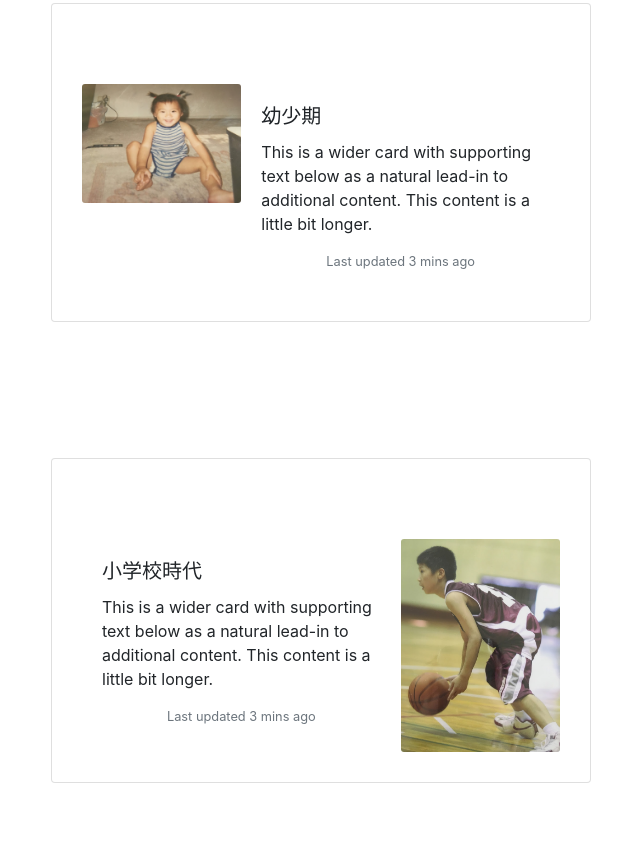
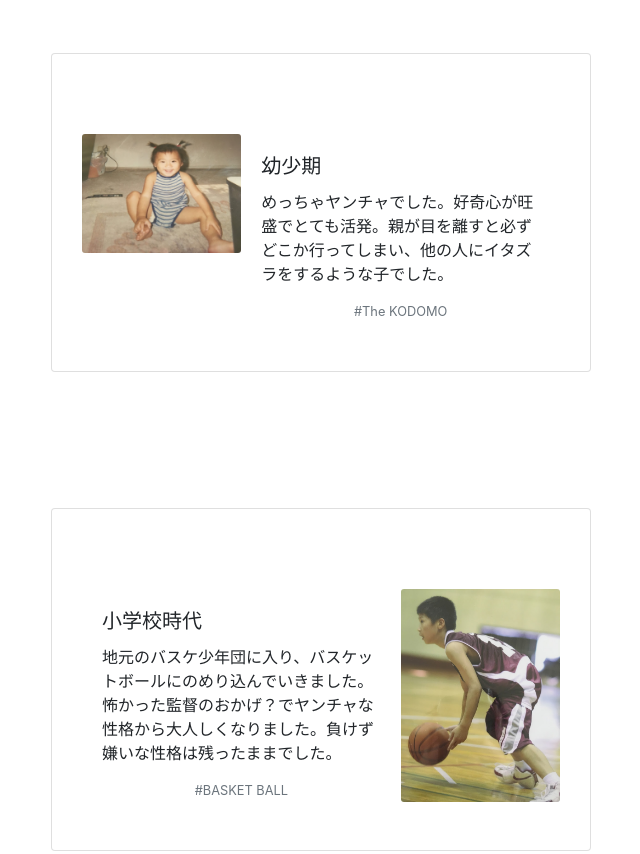
Before and after one commit to Yuto921/SelfProduction, a plain HTML site: page index.html in a window 1280 px wide. Shown: the part 1343-2197 px from the top of the page, without its empty margins (319-959 px from the left). Drawn offline with nearby package versions, Linux system fonts and the light colour scheme.

Commit message:
Cardsのところに文章を追加

```diff
--- a/index.html
+++ b/index.html
@@ -47,7 +47,9 @@
                         <br><br>
                         <div class="face-description">
                         <div class="col-12">#What I want to be in the future</div>
-                        <div class="col-12">ビジネスの世界でアスリートとして活躍したい。私のアスリートの定義は、他の誰と比べることなく、常に自分自身と向き合い過去の自分と比較し、最高の自分を創っていくプロフェッショナルだ。そしてその自分の成長へ努力する姿を通して、周りに評価されたり、認められたりして感動を与えている。</div>
+                        <div class="col-12">
+                            ビジネスの世界でアスリートとして活躍したい。アスリートは他の誰と比べることなく、常に自分自身と向き合い、最高の自分を創っていくプロフェッショナル。
+                            そしてその自分の努力する姿やスキルを通して、周りに影響を与え、感動や勇気を届けている。自分自身への向上心、最高の自分を追い求めるプロセスを通して、周りに自身の存在価値や意義を作り出したい。プロジェクトベースで求められるようなプロビジネス選手になる。</div>
                         </div>
                     </div>
                 </div>
@@ -100,8 +102,8 @@
                         <div class="col-md-8">
                         <div class="card-body">
                             <h5 class="card-title">幼少期</h5>
-                            <p class="card-text">This is a wider card with supporting text below as a natural lead-in to additional content. This content is a little bit longer.</p>
-                            <p class="card-text"><small class="text-muted">Last updated 3 mins ago</small></p>
+                            <p class="card-text">めっちゃヤンチャでした。好奇心が旺盛でとても活発。親が目を離すと必ずどこか行ってしまい、他の人にイタズラをするような子でした。</p>
+                            <p class="card-text"><small class="text-muted">#The KODOMO</small></p>
                         </div>
                         </div>
                     </div>
@@ -113,8 +115,8 @@
                         <div class="col-md-8">
                             <div class="card-body">
                                 <h5 class="card-title">小学校時代</h5>
-                                <p class="card-text">This is a wider card with supporting text below as a natural lead-in to additional content. This content is a little bit longer.</p>
-                                <p class="card-text"><small class="text-muted">Last updated 3 mins ago</small></p>
+                                <p class="card-text">地元のバスケ少年団に入り、バスケットボールにのめり込んでいきました。怖かった監督のおかげ？でヤンチャな性格から大人しくなりました。負けず嫌いな性格は残ったままでした。</p>
+                                <p class="card-text"><small class="text-muted">#BASKET BALL</small></p>
                             </div>
                         </div>
                         <div class="col-md-4">
@@ -132,8 +134,8 @@
                         <div class="col-md-8">
                         <div class="card-body">
                             <h5 class="card-title">中学校時代</h5>
-                            <p class="card-text">This is a wider card with supporting text below as a natural lead-in to additional content. This content is a little bit longer.</p>
-                            <p class="card-text"><small class="text-muted">Last updated 3 mins ago</small></p>
+                            <p class="card-text">憧れだった夢のプロバスケット選手という存在が、徐々に自分の中で実現可能な目標へと変わっていく時期でした。U13やJr.オールスターなども経験し、いくつかの高校からスカウトを頂き、東京・八王子へ旅立つ</p>
+                            <p class="card-text"><small class="text-muted">#MATCHLESS</small></p>
                         </div>
                         </div>
                     </div>
@@ -145,8 +147,8 @@
                         <div class="col-md-8">
                             <div class="card-body">
                                 <h5 class="card-title">高校時代</h5>
-                                <p class="card-text">This is a wider card with supporting text below as a natural lead-in to additional content. This content is a little bit longer.</p>
-                                <p class="card-text"><small class="text-muted">Last updated 3 mins ago</small></p>
+                                <p class="card-text">とても楽しく、とても苦しい3年間でした。順風満帆とはいかず、もがき苦しんだのも今では人生の財産です。チームの主将として"一瞬"の花を咲かせました。怪我や自分自身と向き合い、ビジネスの世界に転身を決める。大学スカウトを断り一般受験をした。</p>
+                                <p class="card-text"><small class="text-muted">#ASSET IN MY LIFE</small></p>
                             </div>
                         </div>
                         <div class="col-md-4">
@@ -164,8 +166,8 @@
                         <div class="col-md-8">
                         <div class="card-body">
                             <h5 class="card-title">北海道　短大時代</h5>
-                            <p class="card-text">This is a wider card with supporting text below as a natural lead-in to additional content. This content is a little bit longer.</p>
-                            <p class="card-text"><small class="text-muted">Last updated 3 mins ago</small></p>
+                            <p class="card-text">第一志望の大学受験に不合格で、浪人するか迷った結果、北海道に行くことを決めた。バスケ人生から環境が自分に与える影響の重要性はわかっていたし、何よりこの頃の自分にとって必要な時間だった。この道を選択して本当によかったと思っっている。</p>
+                            <p class="card-text"><small class="text-muted">#HOKKAIDO</small></p>
                         </div>
                         </div>
                     </div>
@@ -177,8 +179,8 @@
                         <div class="col-md-8">
                             <div class="card-body">
                                 <h5 class="card-title">Springfild College</h5>
-                                <p class="card-text">This is a wider card with supporting text below as a natural lead-in to additional content. This content is a little bit longer.</p>
-                                <p class="card-text"><small class="text-muted">Last updated 3 mins ago</small></p>
+                                <p class="card-text">人生初の海外はアメリカ。スプリングフィールド大学は、バスケットボール発明者のジェームズネイスミスの母校だ。憧れのNBAの世界やアメリカのバスケを感じたりできた。</p>
+                                <p class="card-text"><small class="text-muted">#SPRINGFIELD COLLEGE</small></p>
                             </div>
                         </div>
                         <div class="col-md-4">
@@ -196,8 +198,8 @@
                         <div class="col-md-8">
                         <div class="card-body">
                             <h5 class="card-title">エンジニア留学</h5>
-                            <p class="card-text">This is a wider card with supporting text below as a natural lead-in to additional content. This content is a little bit longer.</p>
-                            <p class="card-text"><small class="text-muted">Last updated 3 mins ago</small></p>
+                            <p class="card-text">短大2年次から独学でプログラミングを勉強し、もっと本気で学びたいと思い、セブ島のNexSeedに入学。勉強だけではない、色々な人との出会いもまた自分自身を知るきっかけとなり貴重な時を過ごせた。</p>
+                            <p class="card-text"><small class="text-muted">#NexSeed</small></p>
                         </div>
                         </div>
                     </div>
@@ -209,8 +211,8 @@
                         <div class="col-md-8">
                             <div class="card-body">
                                 <h5 class="card-title">そして、今</h5>
-                                <p class="card-text">This is a wider card with supporting text below as a natural lead-in to additional content. This content is a little bit longer.</p>
-                                <p class="card-text"><small class="text-muted">Last updated 3 mins ago</small></p>
+                                <p class="card-text">もともと好きなマーケティングと経済学部で学んでいるビジネスの知識を、プログラミングスキルと掛け算して自分の居場所を市場に創っていきたい。</p>
+                                <p class="card-text"><small class="text-muted">#MARKETING</small></p>
                             </div>
                         </div>
                         <div class="col-md-4">
@@ -253,7 +255,7 @@
                             <div class="card-body">
                                 <h5 class="card-title">Facebook Account</h5>
                                 <p class="card-text">北海道の短大時代に、米国スプリングフィールド大学に留学することを機に始めたFacebookアカウントです。<br>不定期で近況を投稿しています。</p>
-                                <a href="#" class="btn btn-primary">Go this Account</a>
+                                <a href="https://www.facebook.com/profile.php?id=100018059479370" class="btn btn-primary">Go this Account</a>
                             </div>
                         </div>
                         <!-- cards Twitter -->
--- a/style.css
+++ b/style.css
@@ -59,6 +59,7 @@
     display: flex;
     justify-content: center;
     align-items: center;
+    margin-bottom: 150px;
 }
 
 
@@ -79,7 +80,7 @@
 .main-face-des {
     margin-left: 100px;
     background-color: bisque;
-    height: 400px;
+    height: 514px;
 }
 
 .face-row {
```
